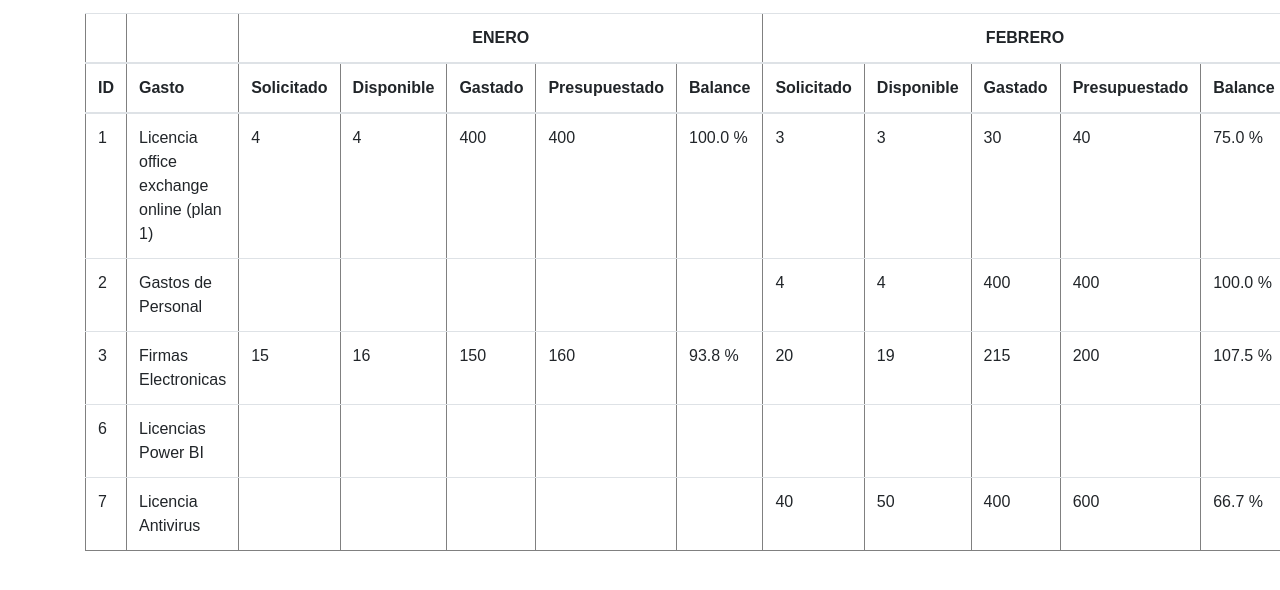
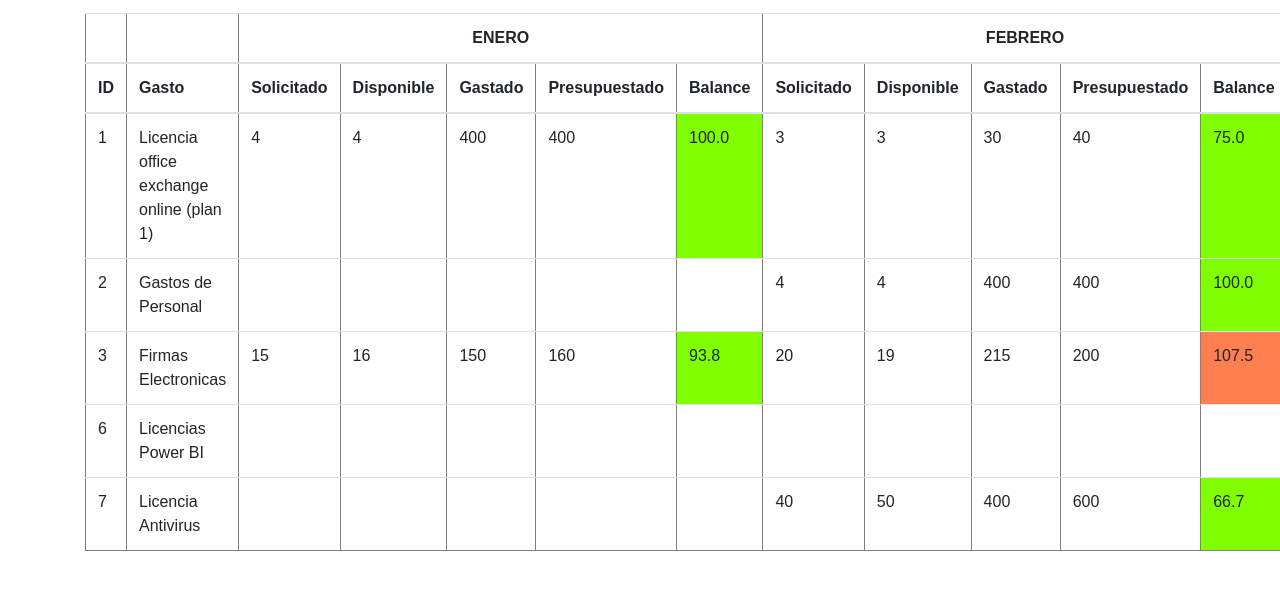
Before and after one commit to pdurangop/webpresupuestofacturacion, a plain HTML site: page ResumenPresupuesto.html in a window 1280 px wide. Shown: the part 150-740 px from the top of the page. Drawn offline with nearby package versions, Linux system fonts and the light colour scheme.

Commit message:
colores en las celdas de balance para la tabla resument

```diff
--- a/ResumenPresupuesto.html
+++ b/ResumenPresupuesto.html
@@ -122,7 +122,7 @@
                                             <td>${gastoEnMes.Disponible}</td>
                                             <td>${gastoEnMes.Gastado}</td>
                                             <td>${gastoEnMes.Presupuesto}</td>
-                                            <td id="balance">${((gastoEnMes.Gastado / gastoEnMes.Presupuesto) * 100).toFixed(1)} % </td>`;
+                                            <td id="balance">${((gastoEnMes.Gastado / gastoEnMes.Presupuesto) * 100).toFixed(1)}</td>`;
                                 } else {
                                     row += `<td></td><td></td><td></td><td></td><td></td>`;
                                 }
@@ -134,6 +134,18 @@
                     }
                 });
             }
+            let colorBalance = document.querySelectorAll("#balance");
+            console.log(colorBalance)
+
+            colorBalance.forEach(element => {
+                if (element.innerText > 100) {
+                    element.style.background ="coral"
+                    console.log(element.innerHTML)
+                } else {
+                    element.style.background ="chartreuse"
+                }
+            });
+
         }
 
     </script>
```
